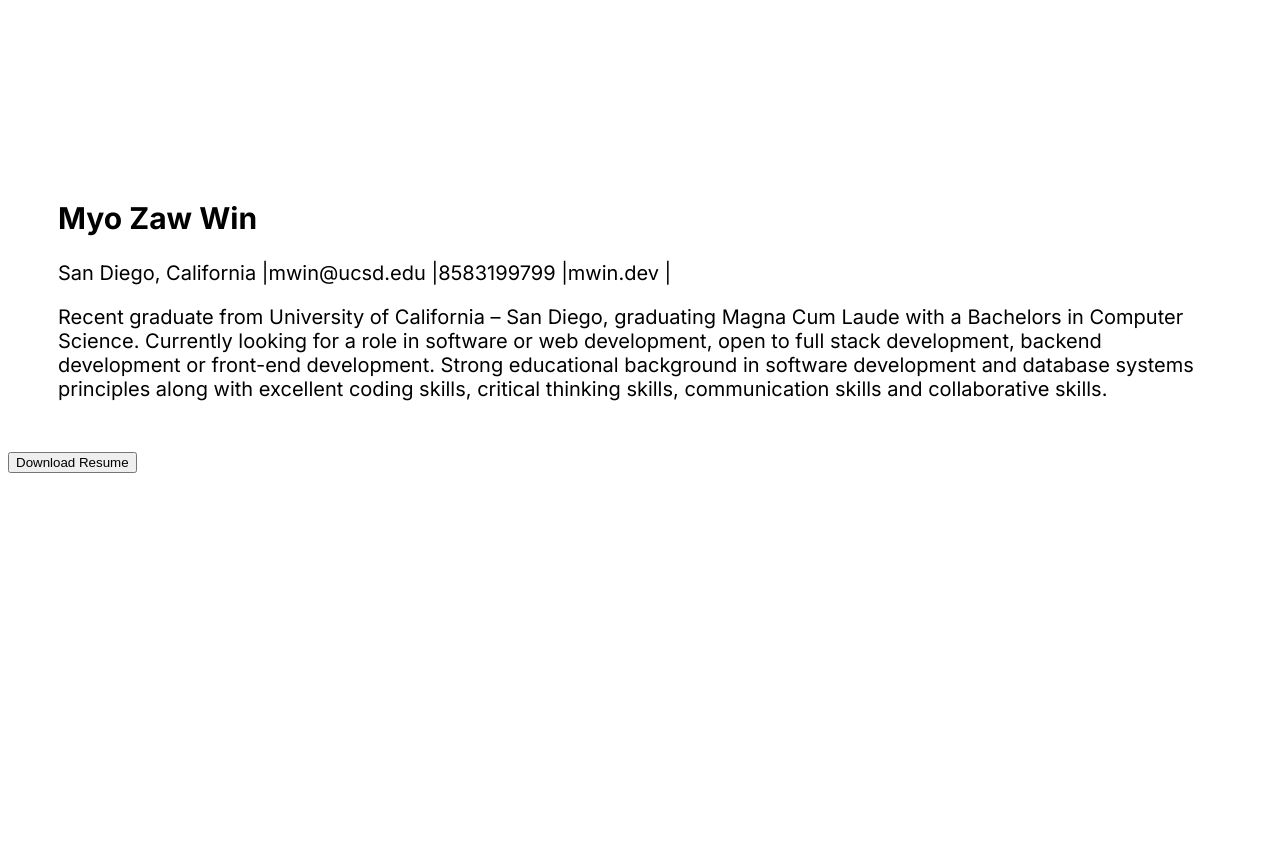
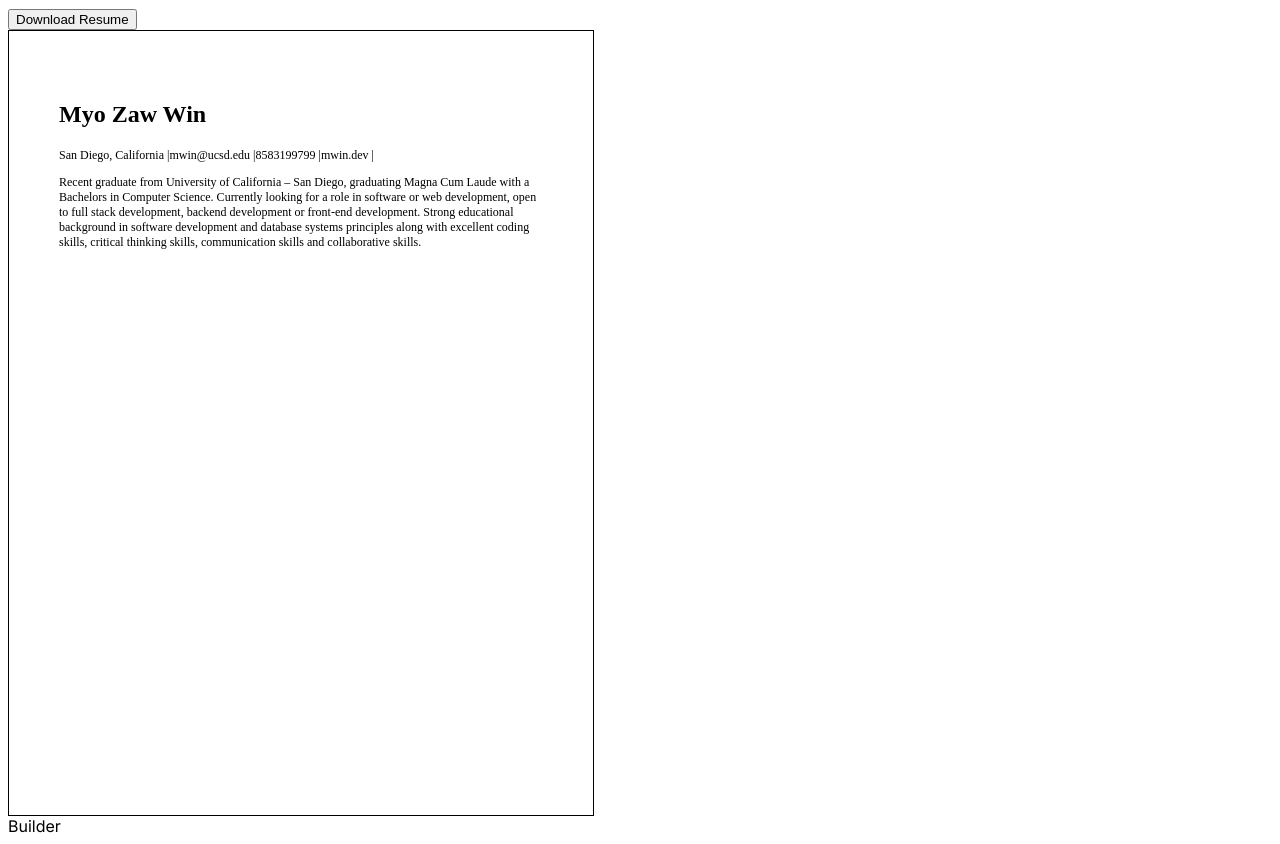
Before and after one commit to mwin02/resume-builder, a Next.js app: page / in a window 1280 px wide. Before the commit the page ends 800 px from the top, so only its background shows below. Built offline with nearby package versions, Linux system fonts and the light colour scheme.

Commit message:
initial resume components created

```diff
--- a/app/api/generate-pdf/route.ts
+++ /dev/null
@@ -1,72 +0,0 @@
-// import { generatePDF } from "@/app/api/helper/generate";
-import { isHTMLToPDFObject } from "@/app/lib/types";
-import { NextRequest } from "next/server";
-
-import { HTMLToPDFObject } from "@/app/lib/types";
-
-// const chromium = require("@sparticuz/chromium");
-import puppeteer from "puppeteer";
-
-const generatePDF = async (pdfInfo: HTMLToPDFObject) => {
-  const htmlContent = pdfInfo.htmlContent;
-  const cssContent = pdfInfo.cssContent;
-
-  // const browser = await puppeteer.launch({
-  //   args: [...chromium.args, "--hide-scrollbars", "--disable-web-security"],
-  //   defaultViewport: chromium.defaultViewport,
-  //   executablePath: await chromium.executablePath(),
-  //   headless: chromium.headless,
-  //   ignoreHTTPSErrors: true,
-  // });
-  const browser = await puppeteer.launch();
-
-  const page = await browser.newPage();
-  await page.setContent(htmlContent);
-  await page.addStyleTag(cssContent);
-  const pdf = await page.pdf({ format: "A4" });
-  await page.close();
-  return pdf;
-};
-
-export async function POST(request: NextRequest) {
-  // const data = await request.json();
-  // if (!isHTMLToPDFObject(data)) {
-  //   return Response.json(JSON.stringify({ success: false }), {
-  //     status: 400,
-  //     statusText: "Bad Request",
-  //   });
-  // }
-  // const pdf = await generatePDF(data);
-  // const headers = new Headers();
-  // headers.set("Content-Type", "application/pdf");
-  // headers.set(
-  //   "Content-Disposition",
-  //   `attachment; filename=${data.filename}.pdf`
-  // );
-  const data = await request.json();
-  if (!isHTMLToPDFObject(data)) {
-    return Response.json(JSON.stringify({ success: false }), {
-      status: 400,
-      statusText: "Bad Request",
-    });
-  }
-  const htmlContent = data.htmlContent;
-  const cssContent = data.cssContent;
-
-  const browser = await puppeteer.launch();
-  const page = await browser.newPage();
-  await page.setContent(htmlContent);
-  await page.addStyleTag(cssContent);
-  const pdf = await page.pdf({ format: "A4" });
-  console.log("PDF generated successfully");
-  await page.close();
-
-  const headers = new Headers();
-  headers.set("Content-Type", "application/pdf");
-  headers.set(
-    "Content-Disposition",
-    `attachment; filename=${data.filename}.pdf`
-  );
-
-  return new Response(pdf, { status: 200, statusText: "OK", headers });
-}
--- /dev/null
+++ b/app/api/generate-pdf/route.tsx
@@ -0,0 +1,22 @@
+import { generatePDF } from "@/app/api/helper/generate";
+import { isHTMLToPDFObject } from "@/app/lib/types";
+import { NextRequest } from "next/server";
+
+export async function POST(request: NextRequest) {
+  const data = await request.json();
+  if (!isHTMLToPDFObject(data)) {
+    return Response.json(JSON.stringify({ success: false }), {
+      status: 400,
+      statusText: "Bad Request",
+    });
+  }
+  const pdf = await generatePDF(data);
+  const headers = new Headers();
+  headers.set("Content-Type", "application/pdf");
+  headers.set(
+    "Content-Disposition",
+    `attachment; filename=${data.filename}.pdf`
+  );
+
+  return new Response(pdf, { status: 200, statusText: "OK", headers });
+}
--- /dev/null
+++ b/app/api/helper/generate.ts
@@ -0,0 +1,16 @@
+import { HTMLToPDFObject } from "@/app/lib/types";
+import puppeteer from "puppeteer";
+export const generatePDF = async (pdfInfo: HTMLToPDFObject) => {
+  const htmlContent = pdfInfo.htmlContent;
+  const cssContent = pdfInfo.cssContent;
+
+  const browser = await puppeteer.launch({ headless: true });
+
+  const page = await browser.newPage();
+  await page.setContent(htmlContent);
+  await page.addStyleTag(cssContent);
+  await page.emulateMediaType("print");
+  const pdf = await page.pdf({ format: "A4" });
+  // await page.close();
+  return pdf;
+};
--- /dev/null
+++ b/app/components/builder/ResumeBuilder.tsx
@@ -0,0 +1,3 @@
+export default function ResumeBuilder() {
+  return <>Builder</>;
+}
--- /dev/null
+++ b/app/components/viewer/ResumeDisplay.tsx
@@ -0,0 +1,38 @@
+import { downloadPDF } from "@/app/lib/pdf_utils";
+import { convertResumeToJSX } from "@/app/lib/resume_utils";
+import { HTMLToPDFObject, Resume } from "@/app/lib/types";
+import ReactDOMServer from "react-dom/server";
+
+export default function ResumeDisplay({ resume }: { resume: Resume }) {
+  const resumeHTML = convertResumeToJSX(resume);
+  const resumeString = ReactDOMServer.renderToStaticMarkup(resumeHTML);
+
+  const pdfInfo: HTMLToPDFObject = {
+    filename: "new_resume.pdf",
+    htmlContent: resumeString,
+    cssContent: {
+      content: `.resume {
+  font-family: initial;
+  font-size: 12px;
+  padding: 50px;
+  color: black;
+  background: white;
+}`,
+    },
+  };
+
+  console.log(resumeString);
+
+  return (
+    <div>
+      <button
+        onClick={() => {
+          downloadPDF(pdfInfo);
+        }}
+      >
+        Download Resume
+      </button>
+      <div className="resume-container">{resumeHTML}</div>
+    </div>
+  );
+}
--- a/app/globals.css
+++ b/app/globals.css
@@ -33,9 +33,19 @@ body {
 } */
 
 .resume {
-  margin: 50px;
-  margin-top: 200px;
-  font-size: 20px;
+  font-family: initial;
+  font-size: 12px;
+  padding: 50px;
   color: black;
   background: white;
 }
+
+h2 {
+  font-size: 1.5rem;
+}
+
+.resume-container {
+  width: 584px;
+  height: 784px;
+  border: 1px solid black;
+}
--- a/app/page.tsx
+++ b/app/page.tsx
@@ -10,13 +10,15 @@ import {
   CustomSection,
   EmptyPersonalDetails,
   EmptyContactDetails,
+  Resume,
 } from "@/app/lib/types";
 
-import { downloadPDF } from "@/app/lib/pdf_utils";
 import { convertResumeToJSX } from "@/app/lib/resume_utils";
 import { useState } from "react";
 
-const ReactDOMServer = require("react-dom/server");
+import { downloadPDF } from "@/app/lib/pdf_utils";
+import ResumeDisplay from "./components/viewer/ResumeDisplay";
+import ResumeBuilder from "./components/builder/ResumeBuilder";
 
 const sampleInfo: PersonalDetails = {
   name: "Myo Zaw Win",
@@ -50,26 +52,19 @@ export default function Home() {
   const [customSections, setCustomSections] = useState<CustomSection[]>([]);
   const [allSections, setAllSections] = useState<Section[]>([]);
 
-  const resumeHTML = convertResumeToJSX({
+  const combinedResume: Resume = {
     personalInfo,
     contactDetails,
     experience,
     education,
     customSections,
     allSections,
-  });
-  const resumeString = ReactDOMServer.renderToString(resumeHTML);
-
-  const pdfInfo: HTMLToPDFObject = {
-    filename: "new_resume.pdf",
-    htmlContent: resumeString,
-    cssContent: { content: "body {padding: 40px}" },
   };
 
   return (
     <main>
-      <div id="content-id">{resumeHTML}</div>
-      <button onClick={() => downloadPDF(pdfInfo)}>Download Resume</button>
+      <ResumeDisplay resume={combinedResume} />
+      <ResumeBuilder />
     </main>
   );
 }
--- a/package.json
+++ b/package.json
@@ -9,11 +9,8 @@
     "lint": "next lint"
   },
   "dependencies": {
-    "@sparticuz/chromium": "^127.0.0",
-    "@sparticuz/chromium-min": "^127.0.0",
     "next": "14.2.7",
     "puppeteer": "^23.2.1",
-    "puppeteer-core": "^23.1.0",
     "react": "^18",
     "react-dom": "^18"
   },
```
Also changed, not shown: 1 other file (tests, documents, lock files or other folders).
